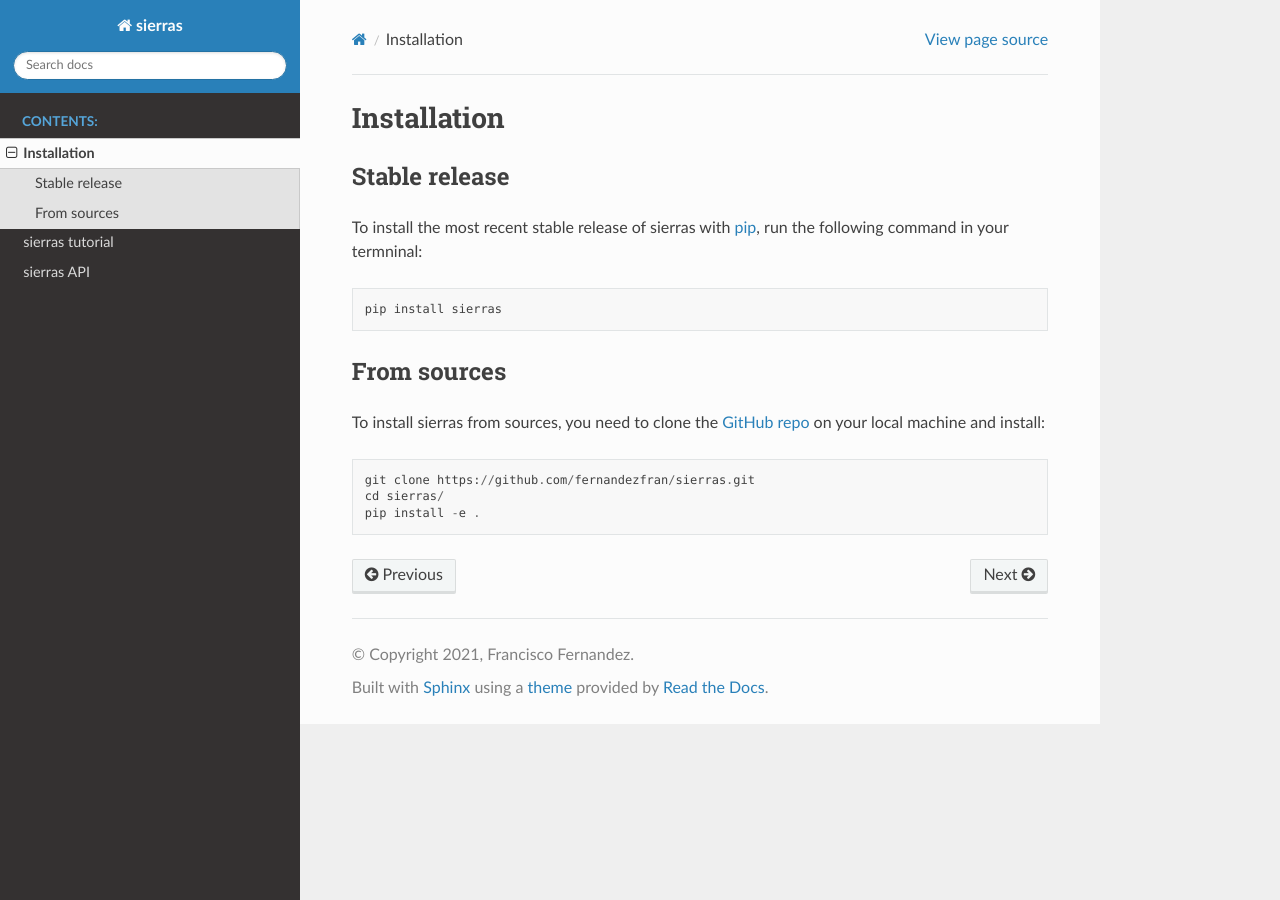
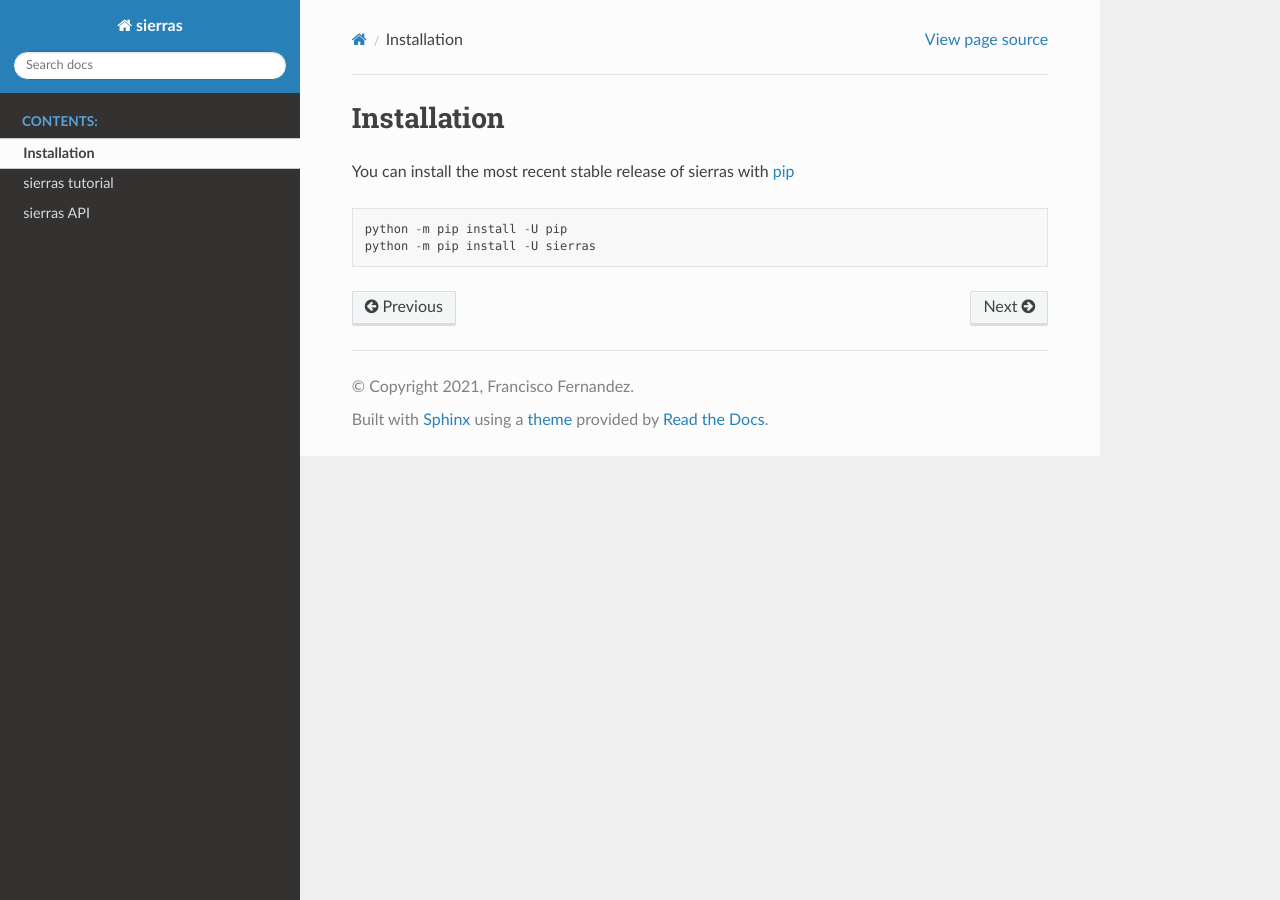
Before and after one commit to fernandezfran/sierras, a Sphinx documentation site: the page built from docs/source/install.rst, in a window 1280 px wide. Built offline with Sphinx 7.4.7 and the Read the Docs theme 2.0.0, drawn with Linux system fonts in a browser that asks for light colours.

Commit message:
simpler description of the repo and installation of python-library

```diff
--- a/docs/source/install.rst
+++ b/docs/source/install.rst
@@ -1,24 +1,8 @@
 Installation
 ============
 
+You can install the most recent stable release of sierras with
+`pip <https://pip.pypa.io/en/latest/>`__ ::
 
-Stable release
---------------
-
-To install the most recent stable release of sierras with
-`pip <https://pip.pypa.io/en/stable/>`__, run the following command in your
-termninal: ::
-
-    pip install sierras
-
-
-From sources
-------------
-
-To install sierras from sources, you need to clone the
-`GitHub repo <https://github.com/fernandezfran/sierras/>`__ on your local machine
-and install: ::
-
-    git clone https://github.com/fernandezfran/sierras.git
-    cd sierras/
-    pip install -e .
+    python -m pip install -U pip
+    python -m pip install -U sierras
```
Also changed, not shown: README.md (+10 -33 lines), docs/source/index.rst (+1 -11 lines).
